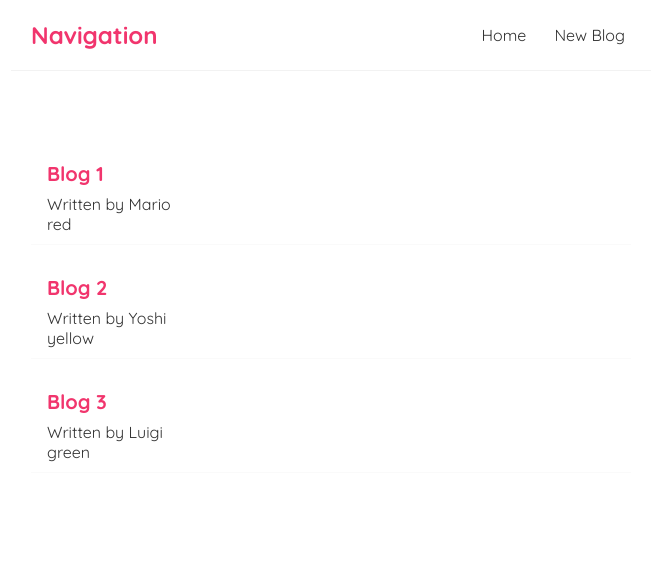
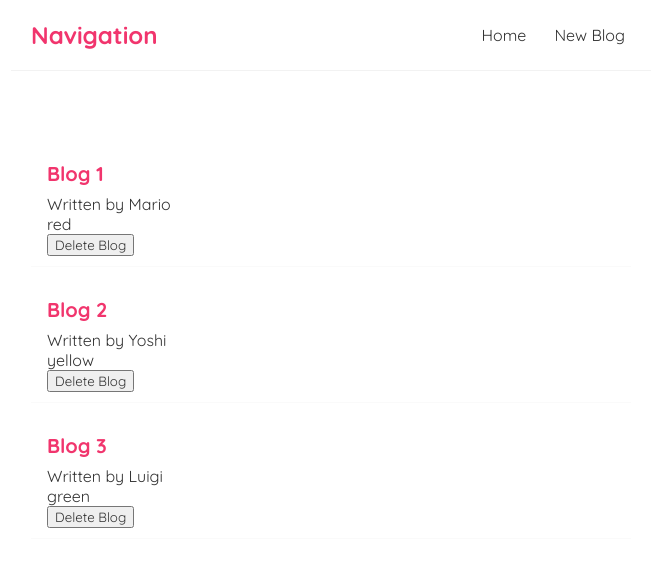
Before and after one commit to nickolasalcazar/react-blog, a React (Create React App) app: page / in a window 1280 px wide. Shown: the top 566 px of the page, without its empty margins (309-964 px from the left). Built offline with nearby package versions, Linux system fonts and the light colour scheme.

Commit message:
Added delete button

```diff
--- a/src/BlogList.js
+++ b/src/BlogList.js
@@ -1,4 +1,4 @@
-const BlogList = ({blogs}) => {
+const BlogList = ({blogs, title, handleDelete}) => {
     return (
         <div className='blog-list'>
             {blogs.map((blog) => (
@@ -6,6 +6,7 @@
                     <h2>{blog.title}</h2>
                     <p>Written by {blog.author}</p>
                     <p>{blog.body}</p>
+                    <button onClick={() => handleDelete(blog.id)}>Delete Blog</button>
                 </div>
             ))}
         </div>
--- a/src/Home.js
+++ b/src/Home.js
@@ -11,9 +11,15 @@
         {title: 'Blog 3', body: 'green', author: 'Luigi', id: 3}
     ]);
 
+    const handleDelete = (id) => {
+        // Filter for items that do not match the id
+        const newBlogs = blogs.filter(blog => blog.id !== id);
+        setBlogs(newBlogs);
+    }
+
     return (
         <div className='Home'>
-            <BlogList blogs={blogs} />
+            <BlogList blogs={blogs} title='All Blogs' handleDelete={handleDelete}/>
         </div>
     )
 }
```
